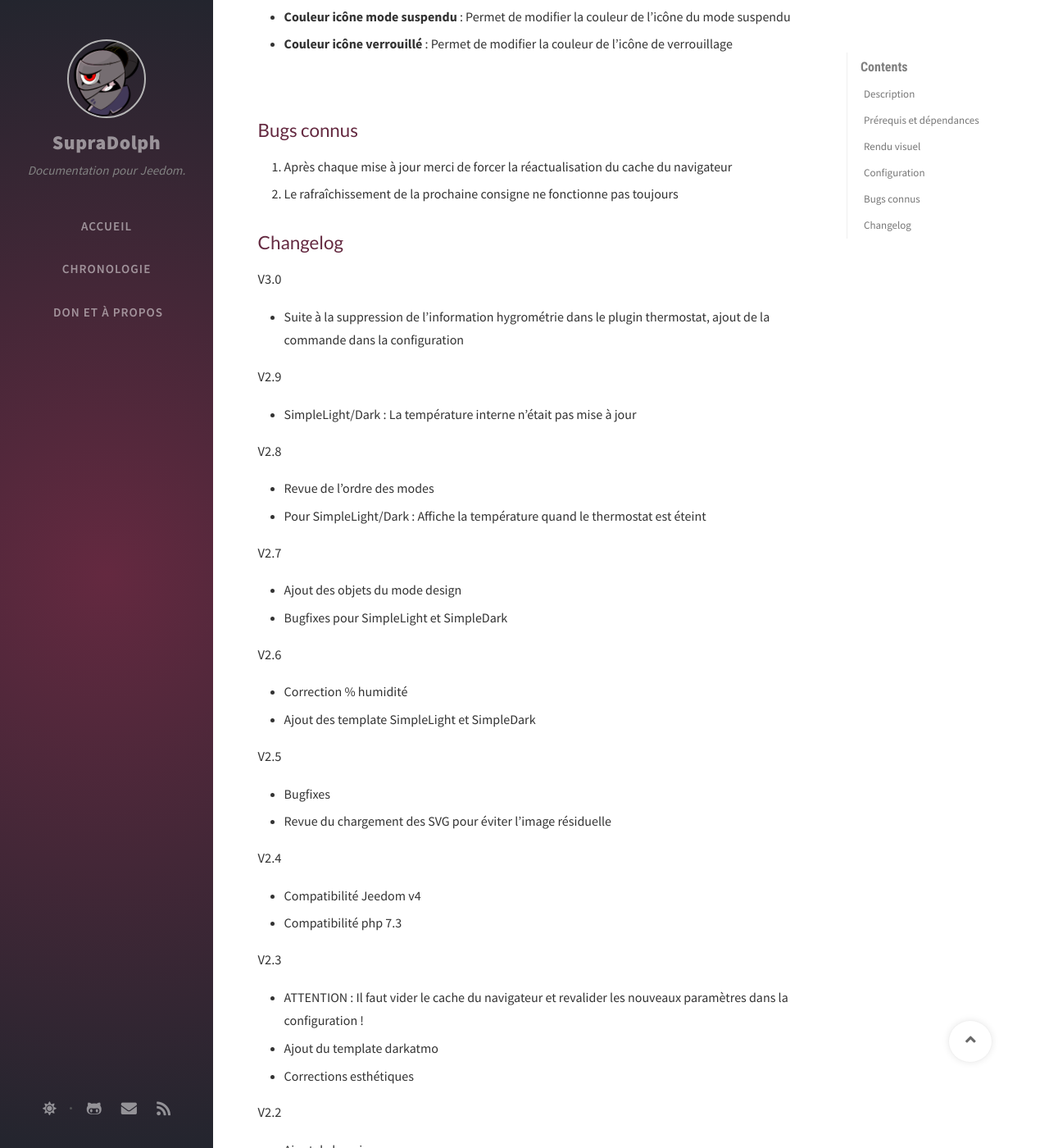
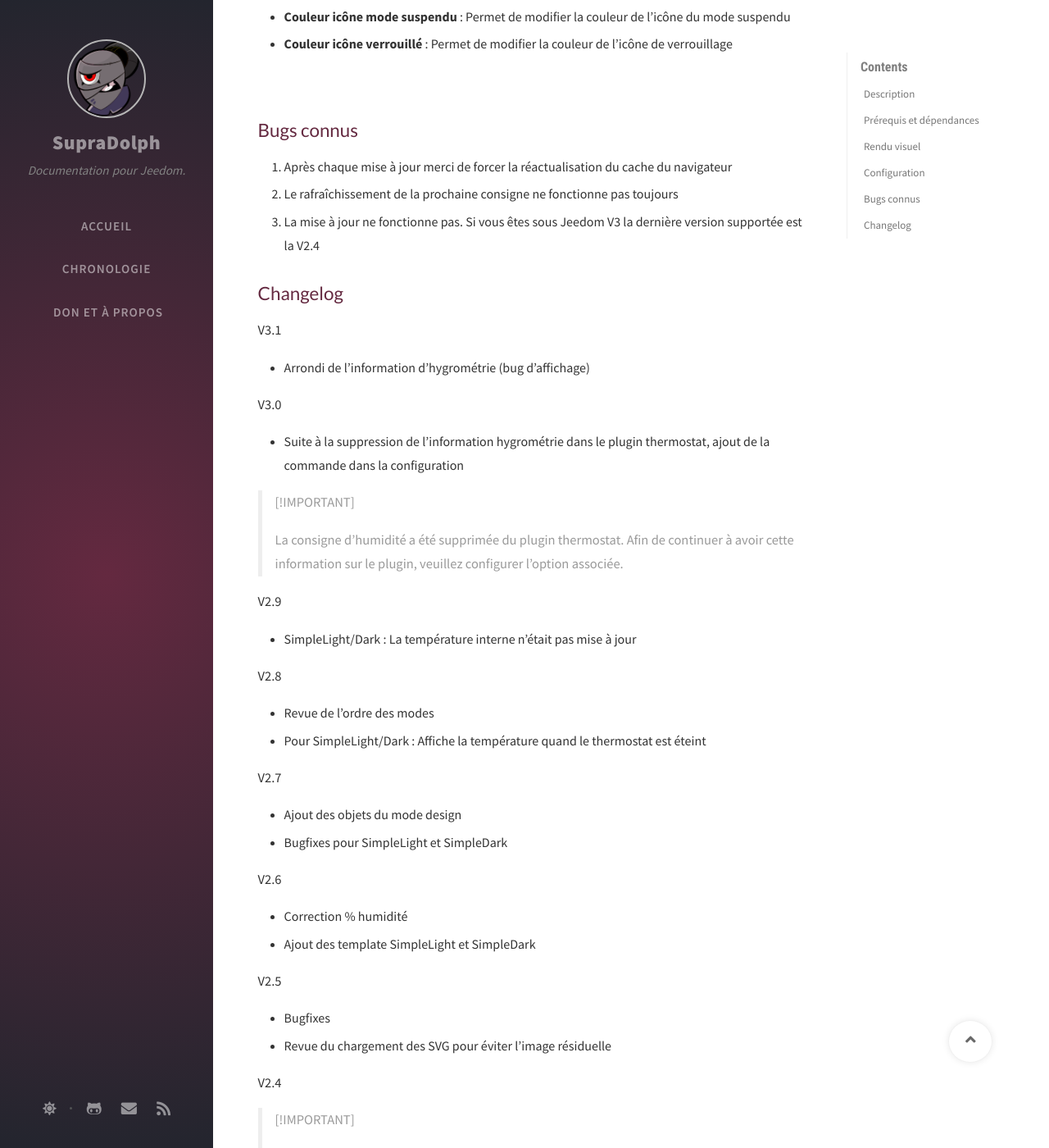
Before and after one commit to SupraDolph/supradolph.github.io, a Jekyll site: the page built from jeedom-doc/thermoAlternateView/_posts/2017-11-09-thermoAlternateView_fr_FR.md, in a window 1280 px wide and 1400 px high, scrolled down 2395 px. Shown: the whole window at 82% size. Built offline with Jekyll 4.4.1, drawn with Linux system fonts in a browser that asks for light colours; nearby versions of some CDN libraries; comment, search, counter and statistics services are not loaded; some of the changed text lies outside the part shown.

Commit message:
thermoAlternateView 3.1

```diff
--- a/jeedom-doc/thermoAlternateView/_posts/2017-11-09-thermoAlternateView_fr_FR.md
+++ b/jeedom-doc/thermoAlternateView/_posts/2017-11-09-thermoAlternateView_fr_FR.md
@@ -90,12 +90,21 @@ Depuis le menu de gestion, ajoutez un widget. ![](/jeedom-doc/{{ page.title }}/i
 
 1.  Après chaque mise à jour merci de forcer la réactualisation du cache du navigateur
 2.  Le rafraîchissement de la prochaine consigne ne fonctionne pas toujours
+3.  La mise à jour ne fonctionne pas. Si vous êtes sous Jeedom V3 la dernière version supportée est la V2.4
 
 ## Changelog
+
+V3.1
+
+*   Arrondi de l'information d'hygrométrie (bug d'affichage)
 
 V3.0
 
 *   Suite à la suppression de l'information hygrométrie dans le plugin thermostat, ajout de la commande dans la configuration
+
+>[!IMPORTANT]
+>
+>La consigne d'humidité a été supprimée du plugin thermostat. Afin de continuer à avoir cette information sur le plugin, veuillez configurer l'option associée.
 
 V2.9
 
@@ -122,6 +131,10 @@ V2.5
 *   Revue du chargement des SVG pour éviter l'image résiduelle
 
 V2.4
+
+>[!IMPORTANT]
+>
+>Il s'agit de la dernière version pour Jeedom V3
 
 *   Compatibilité Jeedom v4
 *   Compatibilité php 7.3
```
